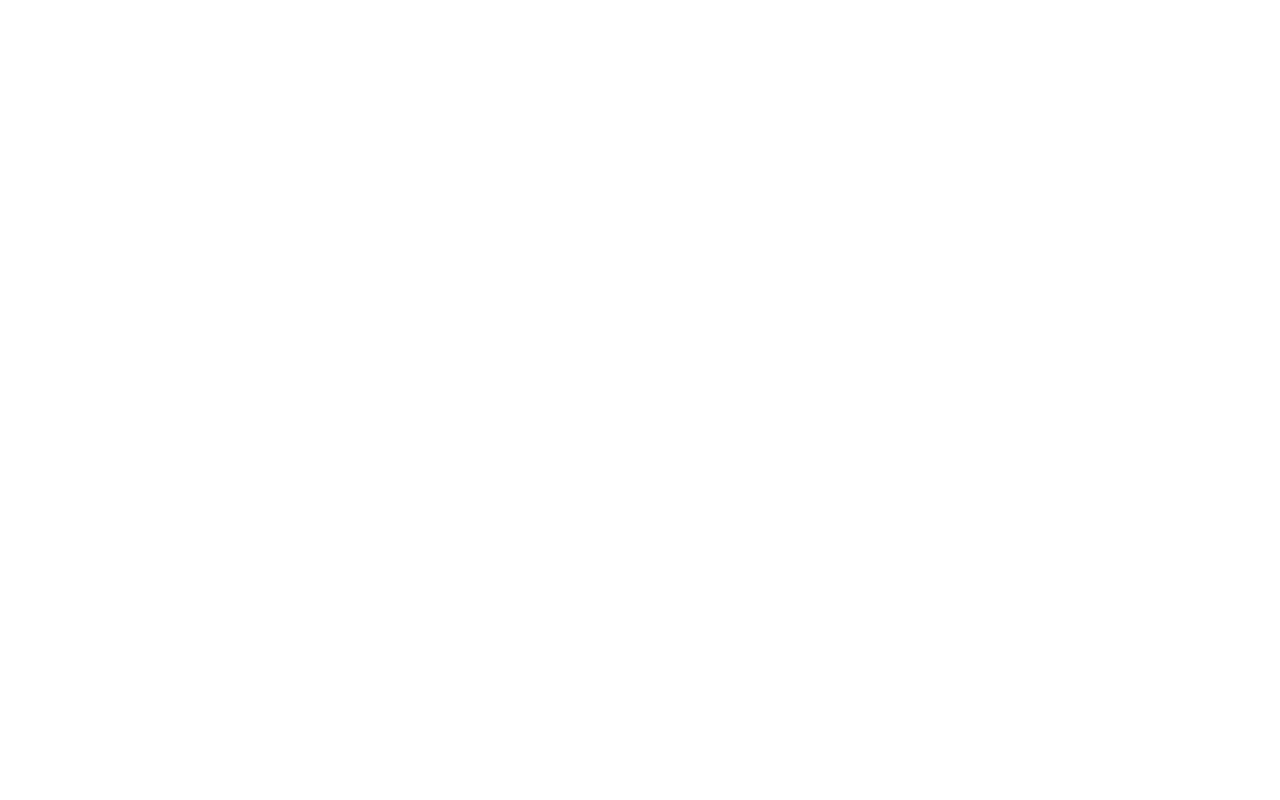
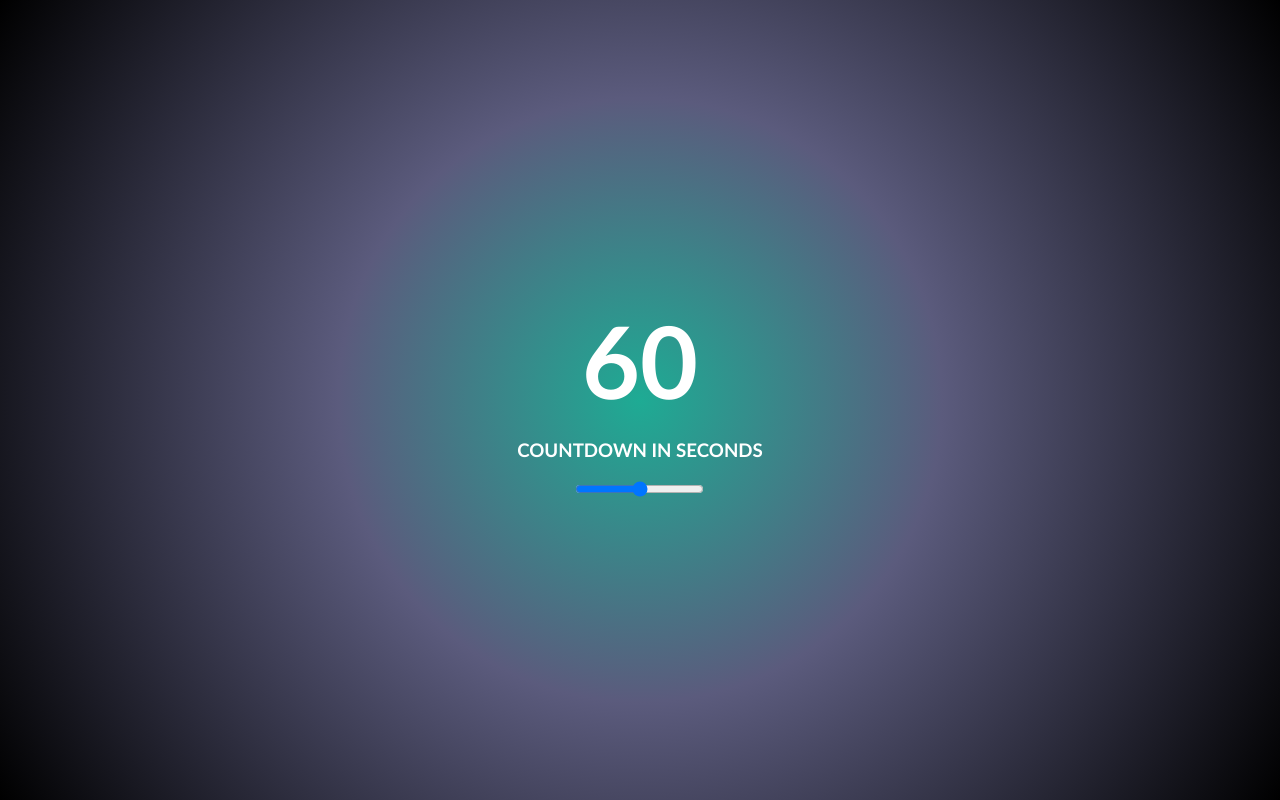
Before and after one commit to Woody26467/countdown-timer, a plain HTML site: page index.html in a window 1280 px wide. Drawn offline with Linux system fonts and the light colour scheme.

Commit message:
Add elements to HTML and basic styling in CSS

```diff
--- a/css/styles.css
+++ b/css/styles.css
@@ -0,0 +1,24 @@
+body {
+  margin: 0;
+  padding: 0;
+  background: radial-gradient(
+    circle,
+    rgb(30, 171, 148) 0%,
+    rgb(91, 91, 125) 40%,
+    rgb(0, 0, 0) 100%
+  );
+  height: 100vh;
+  width: 100vw;
+  color: rgb(255, 255, 255);
+  font-family: 'Trebuchet MS', 'Lucida Sans Unicode', 'Lucida Grande',
+    'Lucida Sans', Arial, sans-serif;
+  text-align: center;
+  display: flex;
+  justify-content: center;
+  align-items: center;
+}
+
+h1 {
+  font-size: 100px;
+  margin: 0;
+}
--- a/index.html
+++ b/index.html
@@ -11,6 +11,11 @@
     <link rel="stylesheet" href="css/styles.css" />
   </head>
   <body>
+    <div>
+      <h1 class="" id="time-left">60</h1>
+      <h3>COUNTDOWN IN SECONDS</h3>
+      <input type="range" id="slider" min="0" max="100" />
+    </div>
     <script src="js/app.js"></script>
   </body>
 </html>
```
